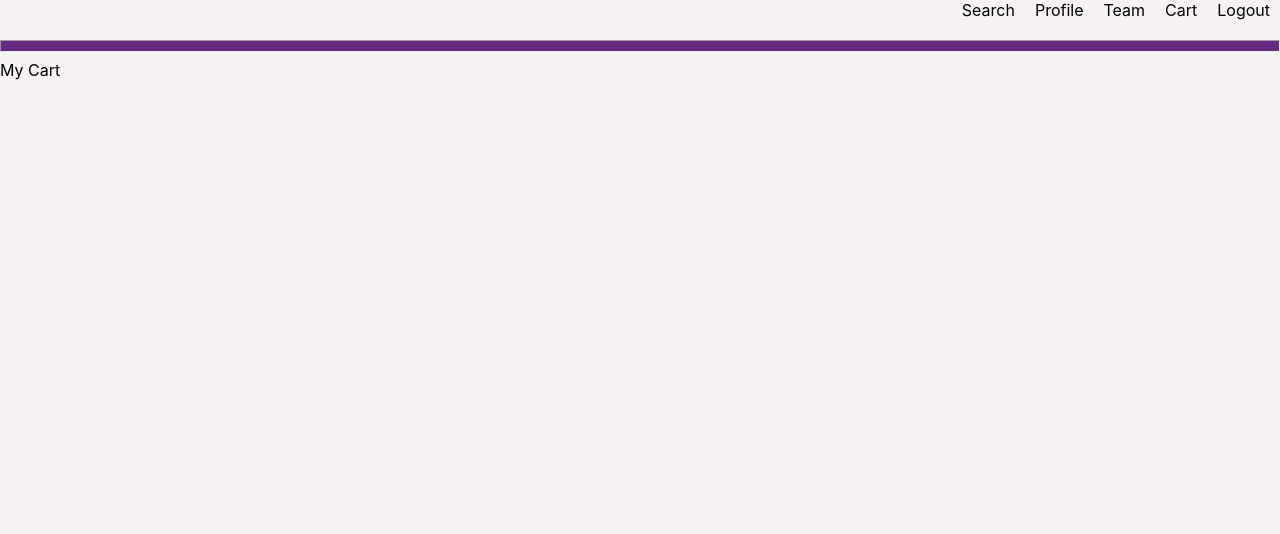
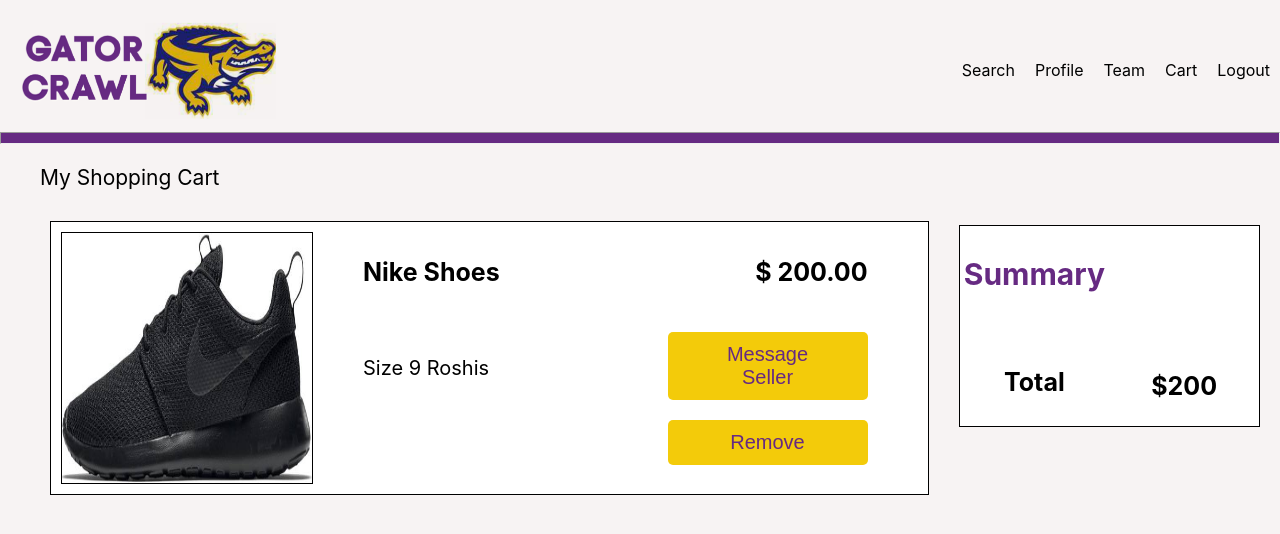
Before and after one commit to zainkhanx93/Gator-Crawl, a React (Create React App) app in the folder application/frontend/: page /cart in a window 1280 px wide. Shown: the top 534 px of the page. Built offline with nearby package versions, Linux system fonts and the light colour scheme.

Commit message:
Update on Cart and Nav Bar

```diff
--- /dev/null
+++ b/application/frontend/src/Containers/Cart.css
@@ -0,0 +1,85 @@
+.Button {
+  background-color: #F3CB0A;
+  border: none;
+  border-radius: 5px;
+  color: #662A82;
+  padding: 11px 32px;
+  margin-top: 20px;
+  text-align: center;
+  text-decoration: none;
+  display: inline-block;
+  font-size: 20px;
+  width: 200px;
+  margin-left: 10px;
+}
+
+.Title {
+  font-size: 21px;
+}
+.Shopping-Cart-Window {
+  display: inline-flex;
+  width: 100%;
+}
+
+
+.Product-Window {
+  margin-left: 40px;
+  float: left;
+  background-color: #f7f3f3;
+  width: 75%;
+  height: 100%;
+}
+
+
+.Total-Box {
+  margin-top: 14px;
+  margin-left: 20px;
+  margin-right: 20px;
+  background-color: white;
+  border : 1px solid black;
+  width: 25%;
+  height : 200px;
+  float: left;
+  display: inline-flex;
+}
+
+
+.Cart-Product {
+  padding: 10px;
+  margin: 10px;
+  background-color: white;
+  display: inline-flex;
+  border: 1px solid black;
+}
+
+.Profile-picture {
+
+  width: 250px;
+  height: 250px;
+  display: inline-block;
+}
+
+.Cart-Product-Info {
+  text-align: left;
+  display: inline-block;
+  font-size: 20px;
+  padding-left: 50px;
+  width: 50%;
+}
+
+.Total-Cart-Info-Right {
+  width : 50%;
+  text-align: center;
+}
+
+.Total-Cart-Info-Left {
+  text-align: center;
+  width : 50%;
+}
+
+.Cart-Buttons{
+  display: inline-block;
+  text-align: right;
+  width : 25%;
+  padding-right: 50px;
+}
--- a/application/frontend/src/Containers/Cart.js
+++ b/application/frontend/src/Containers/Cart.js
@@ -1,13 +1,55 @@
 import React from 'react';
 
 import MainNavBar from '../Nav/MainNavBar';
+
+import gclogo from '../Images/nike.jpg';
+
+import './Cart.css';
 
 class Cart extends React.Component {
   render() {
     return (
       <div>
         <MainNavBar />
-        My Cart
+        <p className="Title"> My Shopping Cart </p>
+        <div className="Shopping-Cart-Window">
+
+          <div className="Product-Window">
+
+            <div className="Cart-Product">
+              <img className="Profile-picture" src={gclogo} alt="Logo" />
+              <div className="Cart-Product-Info">
+                <p style={{ fontSize: '25px' }}> <b> Nike Shoes </b></p>
+                <br />
+                <p> Size 9 Roshis </p>
+                <br />
+              </div>
+              <div className="Cart-Buttons">
+                <p style={{ fontSize: '25px' }}><b> $ 200.00 </b> </p>
+                <button className="Button" type="button"> Message Seller </button>
+                <button className="Button" type="button"> Remove </button>
+              </div>
+            </div>
+          </div>
+
+          <div className="Total-Box">
+            <div className="Total-Cart-Info-Left">
+              <p style={{ fontSize: '30px', color: '#662A82' }}><b> Summary </b> </p>
+              <br />
+              <p style={{ fontSize: '25px' }}> <b> Total </b></p>
+              <br />
+            </div>
+            <div className="Total-Cart-Info-Right">
+              <br />
+              <br />
+              <br />
+              <br />
+              <br />
+              <br />
+              <p style={{ fontSize: '25px' }}> <b> $200 </b></p>
+            </div>
+          </div>
+        </div>
       </div>
     );
   }
--- a/application/frontend/src/Nav/MainNavBar.css
+++ b/application/frontend/src/Nav/MainNavBar.css
@@ -1,5 +1,6 @@
 .nav-item{
   color:black;
+
   padding:10px;
 }
 .nav-item:visited{
@@ -8,15 +9,33 @@
 
 .MainNavBar {
     text-align: right;
+
 }
 
 .Nav-header {
+  width : 100%;
+  display: inline-flex;
+
 
 }
 
 .Nav-line {
-  margin-top: 20px;
   background-color: #662A82;
   padding-top: 10px;
 
 }
+
+.Nav-Bar-Img {
+  text-align: left;
+  width: 20%;
+  padding-top: 20px;
+  padding-left: 20px;
+
+}
+
+.Nav-Bar-Items {
+  text-align: right;
+  width : 80%;
+  margin-top: 60px;
+
+}
--- a/application/frontend/src/Nav/MainNavBar.js
+++ b/application/frontend/src/Nav/MainNavBar.js
@@ -1,5 +1,6 @@
 import React from 'react';
 import { Link } from 'react-router-dom';
+import navBarlogo from '../Images/NavBarLogo.PNG';
 
 import './MainNavBar.css';
 
@@ -7,7 +8,8 @@
   return (
     <div className="MainNavBar">
       <header className="Nav-header">
-        <nav>
+        <img className="Nav-Bar-Img" src={navBarlogo} alt="BarLogo" />
+        <nav className="Nav-Bar-Items">
           <Link to="/searchresults" className="nav-item">
             Search
           </Link>
@@ -28,6 +30,6 @@
       <hr className="Nav-line" />
     </div>
   );
-}
+};
 
 export default MainNavBar;
```
Also changed, not shown: application/frontend/src/Images/NavBarLogo.PNG (added), application/frontend/src/Images/nike.jpg (added).
